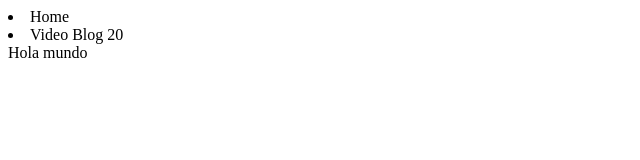
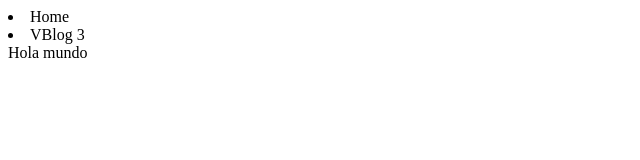
Before and after one commit to AlexRed73/Taller-GitHub, a plain HTML site: page index.html in a window 1280 px wide. Shown: the full height of the page, 0-640 px from the left. Drawn offline with Linux system fonts and the light colour scheme.

Commit message:
Cambio en vblog 3

```diff
--- a/index.html
+++ b/index.html
@@ -7,7 +7,7 @@
 <body>
     <nav>
         <li>Home</li>
-        <li>Video Blog 20</li>
+        <li>VBlog 3</li>
     </nav>
     Hola mundo
 </body>
```
